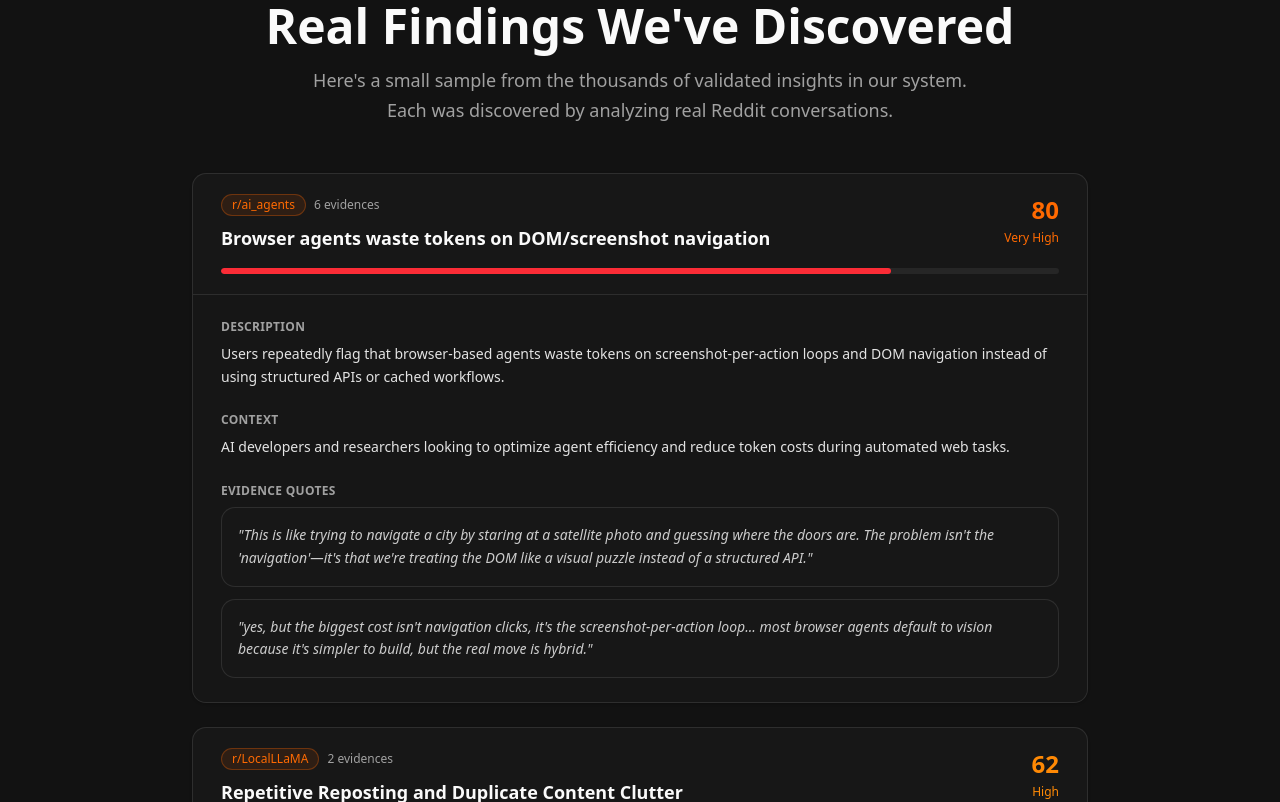
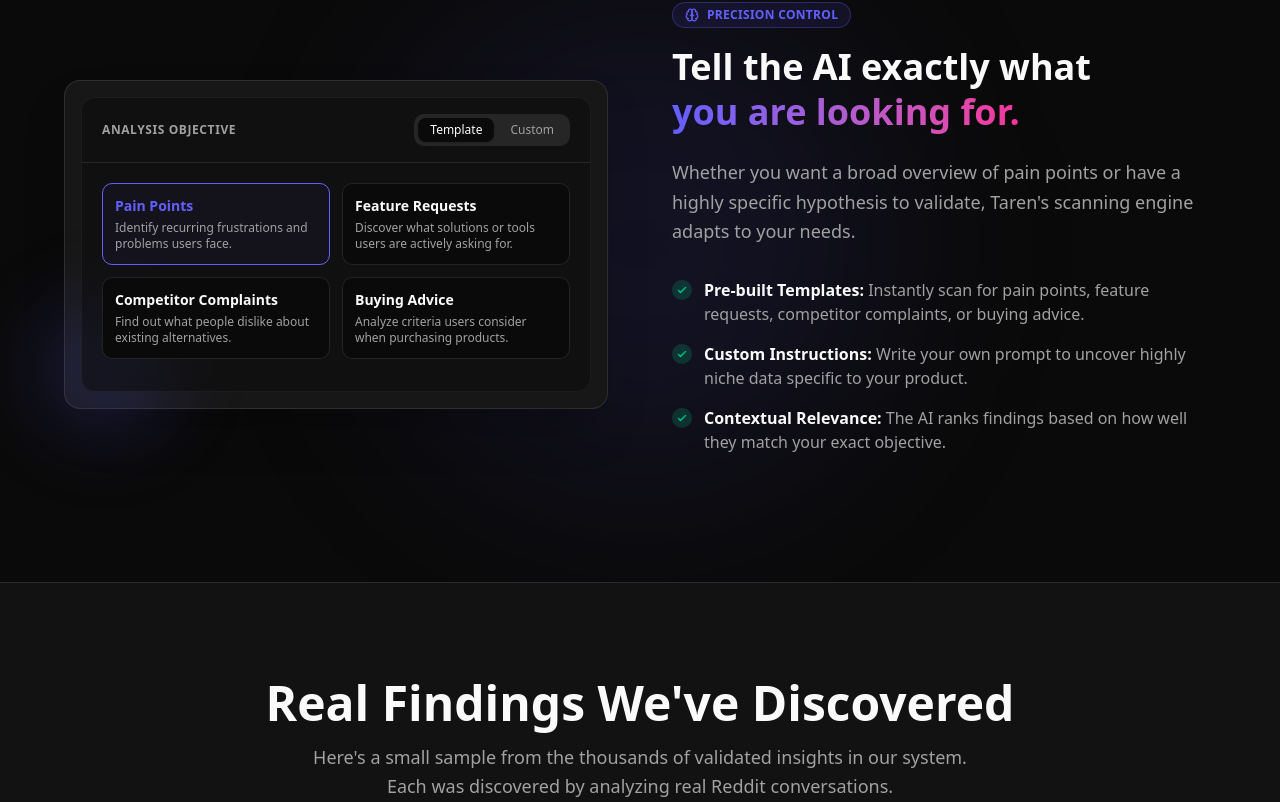
Before and after one commit to embium/taren.io, a SvelteKit app in the folder packages/frontend/: page / in a window 1280 px wide. Shown: the part 2258-3060 px from the top of the page. Built offline with nearby package versions, Linux system fonts and the light colour scheme; no server answers.

Commit message:
Remove some listed features on pricing page, and update front page, and add cursor to dashboard sidebar logout

```diff
--- a/packages/frontend/src/lib/components/DashboardSidebar.svelte
+++ b/packages/frontend/src/lib/components/DashboardSidebar.svelte
@@ -134,7 +134,7 @@
 			</div>
 			<button
 				onclick={handleLogout}
-				class="text-muted-foreground hover:text-destructive transition-colors shrink-0"
+				class="cursor-pointer text-muted-foreground hover:text-destructive transition-colors shrink-0"
 				title="Sign out"
 			>
 				<LogOut class="h-4 w-4" />
--- a/packages/frontend/src/routes/+page.svelte
+++ b/packages/frontend/src/routes/+page.svelte
@@ -2,6 +2,9 @@
 	import Navigation from '$lib/components/Navigation.svelte';
 	import { goto } from '$app/navigation';
 	import { Search, Brain, BarChart2, Zap, ArrowRight, CheckCircle2 } from '@lucide/svelte';
+
+	let analysisType = $state<'template' | 'custom'>('template');
+	let selectedTemplateId = $state('pain_points');
 </script>
 
 <svelte:head>
@@ -297,6 +300,218 @@
 		</div>
 	</section>
 
+	<!-- ───── AI ANALYSIS MODES ───── -->
+	<section class="relative overflow-hidden border-t border-border px-6 py-24 lg:px-12">
+		<div
+			class="pointer-events-none absolute top-1/2 left-1/2 h-[500px] w-[500px] -translate-x-1/2 -translate-y-1/2 rounded-full bg-indigo-500/10 blur-[100px]"
+		></div>
+
+		<div class="relative z-10 mx-auto max-w-6xl">
+			<div class="grid items-center gap-16 lg:grid-cols-2">
+				<div class="order-1 lg:order-2">
+					<div
+						class="mb-4 inline-flex items-center gap-2 rounded-full border border-indigo-500/30 bg-indigo-500/10 px-3 py-1 text-xs font-semibold tracking-wide text-indigo-500 uppercase"
+					>
+						<Brain class="h-3.5 w-3.5" />
+						Precision Control
+					</div>
+					<h2 class="mb-6 text-3xl leading-tight font-bold lg:text-4xl">
+						Tell the AI exactly what <br /><span
+							class="bg-gradient-to-r from-indigo-500 to-pink-500 bg-clip-text text-transparent"
+							>you are looking for.</span
+						>
+					</h2>
+					<p class="mb-8 text-lg leading-relaxed text-muted-foreground">
+						Whether you want a broad overview of pain points or have a highly specific hypothesis to
+						validate, Taren's scanning engine adapts to your needs.
+					</p>
+
+					<ul class="mb-8 space-y-4">
+						<li class="flex items-start gap-3 text-muted-foreground">
+							<div
+								class="mt-0.5 flex h-5 w-5 shrink-0 items-center justify-center rounded-full bg-emerald-500/20 text-emerald-500"
+							>
+								<svg
+									class="h-3 w-3"
+									fill="none"
+									viewBox="0 0 24 24"
+									stroke="currentColor"
+									stroke-width="3"
+									><path stroke-linecap="round" stroke-linejoin="round" d="M5 13l4 4L19 7"
+									></path></svg
+								>
+							</div>
+							<span
+								><strong class="text-foreground">Pre-built Templates:</strong> Instantly scan for pain
+								points, feature requests, competitor complaints, or buying advice.</span
+							>
+						</li>
+						<li class="flex items-start gap-3 text-muted-foreground">
+							<div
+								class="mt-0.5 flex h-5 w-5 shrink-0 items-center justify-center rounded-full bg-emerald-500/20 text-emerald-500"
+							>
+								<svg
+									class="h-3 w-3"
+									fill="none"
+									viewBox="0 0 24 24"
+									stroke="currentColor"
+									stroke-width="3"
+									><path stroke-linecap="round" stroke-linejoin="round" d="M5 13l4 4L19 7"
+									></path></svg
+								>
+							</div>
+							<span
+								><strong class="text-foreground">Custom Instructions:</strong> Write your own prompt to
+								uncover highly niche data specific to your product.</span
+							>
+						</li>
+						<li class="flex items-start gap-3 text-muted-foreground">
+							<div
+								class="mt-0.5 flex h-5 w-5 shrink-0 items-center justify-center rounded-full bg-emerald-500/20 text-emerald-500"
+							>
+								<svg
+									class="h-3 w-3"
+									fill="none"
+									viewBox="0 0 24 24"
+									stroke="currentColor"
+									stroke-width="3"
+									><path stroke-linecap="round" stroke-linejoin="round" d="M5 13l4 4L19 7"
+									></path></svg
+								>
+							</div>
+							<span
+								><strong class="text-foreground">Contextual Relevance:</strong> The AI ranks findings based
+								on how well they match your exact objective.</span
+							>
+						</li>
+					</ul>
+				</div>
+
+				<div class="order-2 lg:order-1">
+					<div class="relative rounded-2xl border border-border bg-card p-4 shadow-2xl">
+						<!-- Subtle background glow behind the interactive card -->
+						<div
+							class="absolute -bottom-6 -left-6 h-32 w-32 rounded-full bg-indigo-500/20 blur-2xl"
+						></div>
+
+						<div
+							class="rounded-xl border border-border/50 bg-background/50 pb-2 backdrop-blur-sm"
+						>
+							<div class="flex items-center justify-between border-b border-border px-5 py-4">
+								<p class="text-xs font-bold tracking-wider text-muted-foreground uppercase">
+									Analysis Objective
+								</p>
+								<div class="flex items-center gap-1 rounded-lg bg-secondary p-1">
+									<button
+										class="rounded-md px-3 py-1 text-xs font-medium transition-colors {analysisType ===
+										'template'
+											? 'bg-background text-foreground shadow-sm'
+											: 'text-muted-foreground hover:text-foreground'}"
+										onclick={() => (analysisType = 'template')}
+									>
+										Template
+									</button>
+									<button
+										class="rounded-md px-3 py-1 text-xs font-medium transition-colors {analysisType ===
+										'custom'
+											? 'bg-background text-foreground shadow-sm'
+											: 'text-muted-foreground hover:text-foreground'}"
+										onclick={() => (analysisType = 'custom')}
+									>
+										Custom
+									</button>
+								</div>
+							</div>
+
+							<div class="min-h-[220px] p-5">
+								{#if analysisType === 'template'}
+									<div class="grid grid-cols-1 gap-3 sm:grid-cols-2">
+										<button
+											class="flex flex-col rounded-lg border p-3 text-left transition-colors {selectedTemplateId ===
+											'pain_points'
+												? 'border-indigo-500 bg-indigo-500/5'
+												: 'border-border bg-background hover:border-indigo-500/30'}"
+											onclick={() => (selectedTemplateId = 'pain_points')}
+										>
+											<span
+												class="text-sm font-semibold {selectedTemplateId === 'pain_points'
+													? 'text-indigo-500'
+													: ''}">Pain Points</span
+											>
+											<span class="mt-1 text-xs text-muted-foreground"
+												>Identify recurring frustrations and problems users face.</span
+											>
+										</button>
+										<button
+											class="flex flex-col rounded-lg border p-3 text-left transition-colors {selectedTemplateId ===
+											'feature_requests'
+												? 'border-indigo-500 bg-indigo-500/5'
+												: 'border-border bg-background hover:border-indigo-500/30'}"
+											onclick={() => (selectedTemplateId = 'feature_requests')}
+										>
+											<span
+												class="text-sm font-semibold {selectedTemplateId === 'feature_requests'
+													? 'text-indigo-500'
+													: ''}">Feature Requests</span
+											>
+											<span class="mt-1 text-xs text-muted-foreground"
+												>Discover what solutions or tools users are actively asking for.</span
+											>
+										</button>
+										<button
+											class="flex flex-col rounded-lg border p-3 text-left transition-colors {selectedTemplateId ===
+											'competitor'
+												? 'border-indigo-500 bg-indigo-500/5'
+												: 'border-border bg-background hover:border-indigo-500/30'}"
+											onclick={() => (selectedTemplateId = 'competitor')}
+										>
+											<span
+												class="text-sm font-semibold {selectedTemplateId === 'competitor'
+													? 'text-indigo-500'
+													: ''}">Competitor Complaints</span
+											>
+											<span class="mt-1 text-xs text-muted-foreground"
+												>Find out what people dislike about existing alternatives.</span
+											>
+										</button>
+										<button
+											class="flex flex-col rounded-lg border p-3 text-left transition-colors {selectedTemplateId ===
+											'buying'
+												? 'border-indigo-500 bg-indigo-500/5'
+												: 'border-border bg-background hover:border-indigo-500/30'}"
+											onclick={() => (selectedTemplateId = 'buying')}
+										>
+											<span
+												class="text-sm font-semibold {selectedTemplateId === 'buying'
+													? 'text-indigo-500'
+													: ''}">Buying Advice</span
+											>
+											<span class="mt-1 text-xs text-muted-foreground"
+												>Analyze criteria users consider when purchasing products.</span
+											>
+										</button>
+									</div>
+								{:else}
+									<div class="flex h-full flex-col">
+										<textarea
+											placeholder="E.g., Find mentions of what software developers dislike about Jira's ticket management..."
+											rows="5"
+											class="flex-1 w-full resize-none rounded-lg border border-indigo-500/50 bg-indigo-500/5 px-4 py-3 text-sm text-foreground placeholder-indigo-500/50 focus:border-indigo-500 focus:ring-1 focus:ring-indigo-500 focus:outline-none"
+										></textarea>
+										<div class="mt-4 flex items-start gap-2 text-xs text-muted-foreground">
+											<Brain class="h-4 w-4 shrink-0 text-indigo-500" />
+											<span>The AI will specifically hunt for discussions matching this exact prompt in the selected subreddits.</span>
+										</div>
+									</div>
+								{/if}
+							</div>
+						</div>
+					</div>
+				</div>
+			</div>
+		</div>
+	</section>
+
 	<!-- ───── REAL FINDINGS ───── -->
 	<section class="border-t border-border bg-secondary/30 px-6 py-24 lg:px-12">
 		<div class="mx-auto max-w-4xl">
@@ -317,17 +532,17 @@
 								<div class="mb-2 flex flex-wrap items-center gap-2">
 									<span
 										class="inline-flex items-center rounded-full border border-orange-500/30 bg-orange-500/10 px-2.5 py-0.5 text-xs font-medium text-orange-500"
-										>r/ai_agents</span
+										>r/ChatGPT</span
 									>
 									<span class="text-xs text-muted-foreground">6 evidences</span>
 								</div>
 								<h3 class="text-base font-semibold text-foreground lg:text-lg">
-									Browser agents waste tokens on DOM/screenshot navigation
+									Personality Changes Feel Unpredictable
 								</h3>
 							</div>
 							<div class="flex shrink-0 flex-col items-end gap-1">
-								<span class="text-2xl font-bold text-orange-500">80</span>
-								<span class="text-xs font-medium text-orange-500">Very High</span>
+								<span class="text-2xl font-bold text-red-500">91</span>
+								<span class="text-xs font-medium text-red-500">Very High</span>
 							</div>
 						</div>
 						<div class="mt-4 h-1.5 w-full overflow-hidden rounded-full bg-secondary">
@@ -340,9 +555,7 @@
 								Description
 							</p>
 							<p class="text-sm leading-relaxed text-foreground/90">
-								Users repeatedly flag that browser-based agents waste tokens on
-								screenshot-per-action loops and DOM navigation instead of using structured APIs or
-								cached workflows.
+								Users report inconsistent shifts in ChatGPT's tone, humor, and style, and while they appreciate personalization, they distrust its unpredictable fluctuations.
 							</p>
 						</div>
 						<div class="mb-6">
@@ -350,8 +563,7 @@
 								Context
 							</p>
 							<p class="text-sm leading-relaxed text-foreground/90">
-								AI developers and researchers looking to optimize agent efficiency and reduce token
-								costs during automated web tasks.
+								Frequent ChatGPT users develop style expectations across conversations, and while they value warmth and humor, unpredictable personality shifts undermine predictability and create anxiety about losing preferred experiences.
 							</p>
 						</div>
 						<div class="space-y-3">
@@ -360,16 +572,12 @@
 							</p>
 							<div class="rounded-xl border border-border bg-card p-4">
 								<p class="text-sm leading-relaxed text-foreground/80 italic">
-									"This is like trying to navigate a city by staring at a satellite photo and
-									guessing where the doors are. The problem isn't the 'navigation'—it's that we're
-									treating the DOM like a visual puzzle instead of a structured API."
+									"yeah the sarcasm and tone stuff has been way better, makes the whole chat feel more natural when youre doing longer back and forths."
 								</p>
 							</div>
 							<div class="rounded-xl border border-border bg-card p-4">
 								<p class="text-sm leading-relaxed text-foreground/80 italic">
-									"yes, but the biggest cost isn't navigation clicks, it's the screenshot-per-action
-									loop... most browser agents default to vision because it's simpler to build, but
-									the real move is hybrid."
+									"we keep randomly getting switched back and forth from corporate tones to personalized tones every other month which sucks"
 								</p>
 							</div>
 						</div>
@@ -384,16 +592,16 @@
 								<div class="mb-2 flex flex-wrap items-center gap-2">
 									<span
 										class="inline-flex items-center rounded-full border border-orange-500/30 bg-orange-500/10 px-2.5 py-0.5 text-xs font-medium text-orange-500"
-										>r/LocalLLaMA</span
+										>r/YouTubers</span
 									>
 									<span class="text-xs text-muted-foreground">2 evidences</span>
 								</div>
 								<h3 class="text-base font-semibold text-foreground lg:text-lg">
-									Repetitive Reposting and Duplicate Content Clutter
+									Mix Game and Voice Audio With Track Separation
 								</h3>
 							</div>
 							<div class="flex shrink-0 flex-col items-end gap-1">
-								<span class="text-2xl font-bold text-orange-400">62</span>
+								<span class="text-2xl font-bold text-orange-400">79</span>
 								<span class="text-xs font-medium text-orange-400">High</span>
 							</div>
 						</div>
@@ -407,8 +615,7 @@
 								Description
 							</p>
 							<p class="text-sm leading-relaxed text-foreground/90">
-								Users are frustrated by the same news and announcements being reposted constantly,
-								cluttering the subreddit and drowning out original, substantive discussion.
+								Gaming creators bypass automated noise reduction by recording voice and game audio separately, then manually adjusting volume levels.
 							</p>
 						</div>
 						<div class="mb-6">
@@ -416,8 +623,7 @@
 								Context
 							</p>
 							<p class="text-sm leading-relaxed text-foreground/90">
-								Active community members, hobbyists, and developers who value deep discussions and
-								curated original content over repetitive announcements.
+								Creators using separate audio tracks with manual volume adjustment avoid the unnatural sound quality of automated noise reduction while maintaining clarity and ambience across affordable platforms like OBS.
 							</p>
 						</div>
 						<div class="space-y-3">
@@ -426,12 +632,12 @@
 							</p>
 							<div class="rounded-xl border border-border bg-card p-4">
 								<p class="text-sm leading-relaxed text-foreground/80 italic">
-									"Can we stop re-posting the same thing 70 times"
+									"Look into getting nested audio so your voice and game audio are on separate tracks. You can manually adjust if needed, lowering game volume when you speak, keeping rest of the volume wherever you want it."
 								</p>
 							</div>
 							<div class="rounded-xl border border-border bg-card p-4">
 								<p class="text-sm leading-relaxed text-foreground/80 italic">
-									"this like the 350017777333444 time this got posted in a day.. jesus christ"
+									"For future reference keep game audio around -10db less that your voice when you record. When i record in OBS i will usually have my voice set to around-5db and the game audio set around -15db."
 								</p>
 							</div>
 						</div>
```
Also changed, not shown: packages/frontend/src/routes/pricing/+page.svelte (+7 -7 lines).
